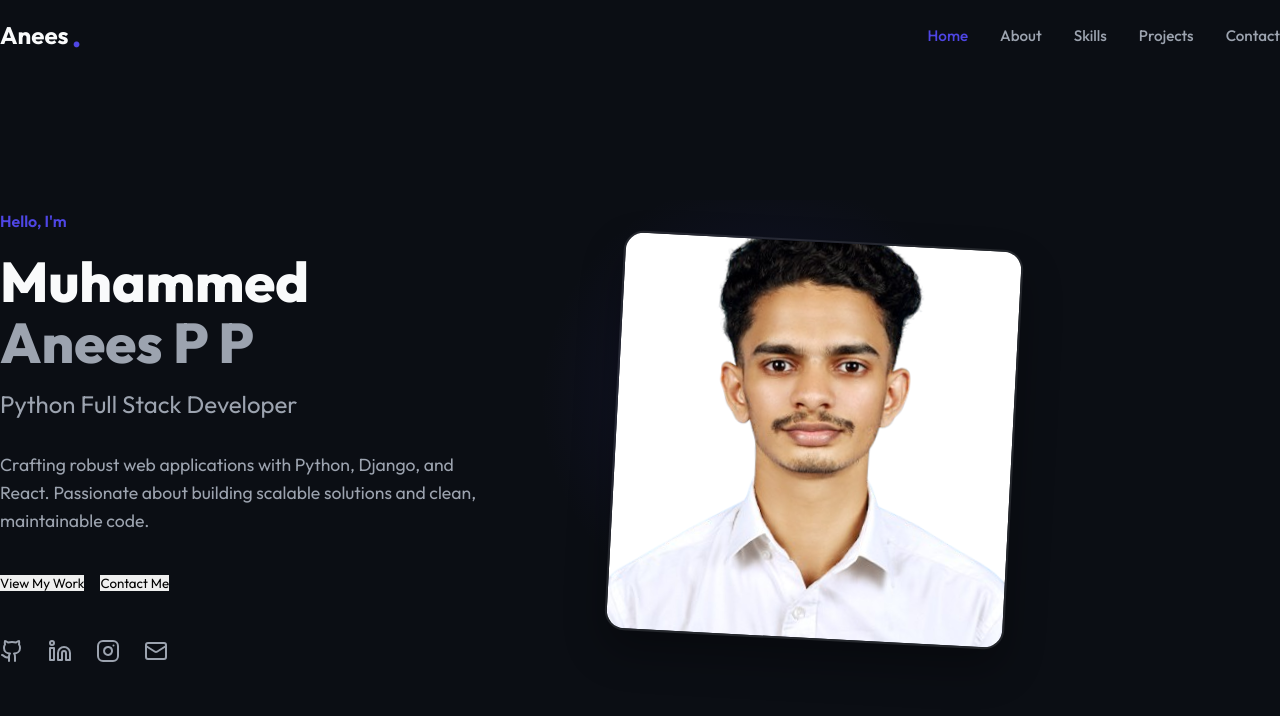
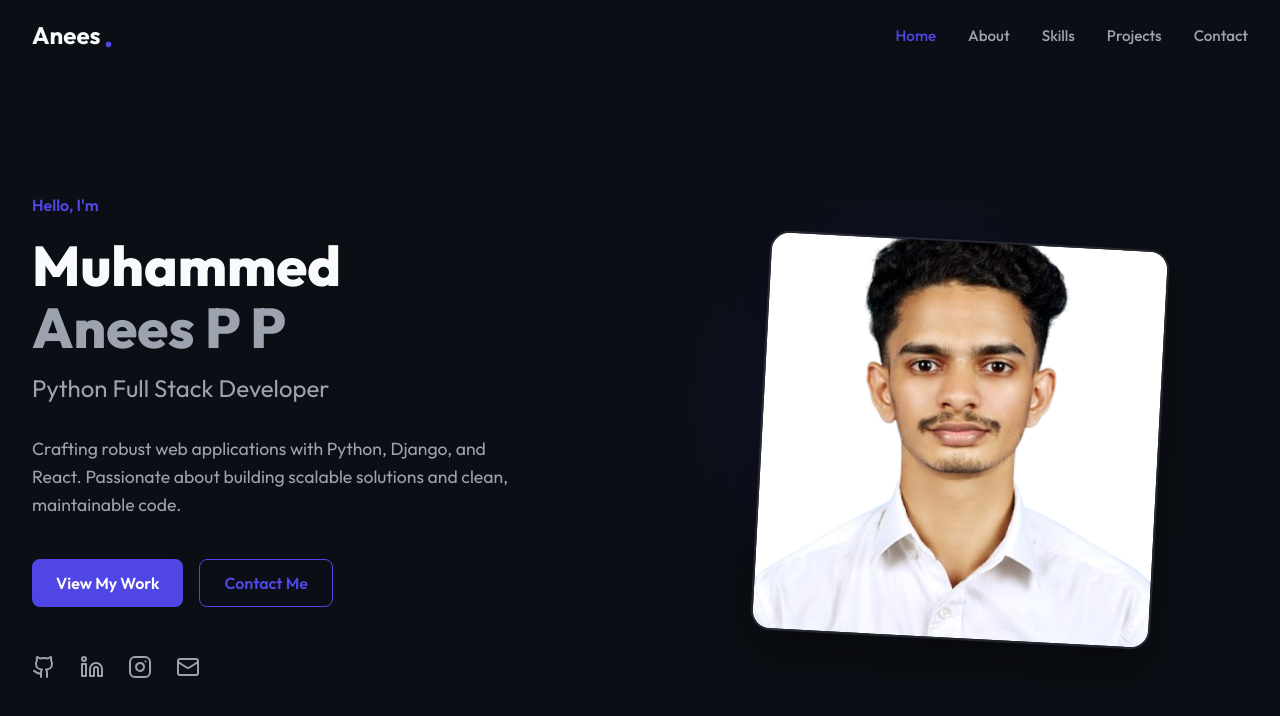
Before and after one commit to muhammed-anees-pp/Portfolio, a React (Vite) app: page / in a window 1280 px wide. Shown: the top 716 px of the page. Built offline with nearby package versions, Linux system fonts and the light colour scheme.

Commit message:
style: totally changed the global styling

```diff
--- a/index.html
+++ b/index.html
@@ -2,8 +2,10 @@
 <html lang="en">
 
 <head>
+  <meta charset="UTF-8" />
+  <link rel="icon" type="image/svg+xml" href="/logo.svg" />
   <meta name="viewport" content="width=device-width, initial-scale=1.0" />
-  <title>Anees Portfolio</title>
+  <title>Muhammed Anees P P</title>
 </head>
 
 <body>
--- a/src/App.css
+++ b/src/App.css
@@ -1,85 +1,99 @@
-@import url('https://fonts.googleapis.com/css2?family=Outfit:wght@300;400;500;600;700;800&display=swap');
-
-:root {
-    /* Dark Carbon Theme */
-    --bg-main: #0B0E14;
-    --bg-surface: #161B22;
-    --color-primary: #4F46E5;
-    --color-primary-hover: #4338ca;
-    --text-headline: #F9FAFB;
-    --text-body: #9CA3AF;
-
-    --max-width: 1200px;
-    --nav-height: 80px;
+/* Global Utilities */
+.container {
+  max-width: var(--max-width);
+  margin: 0 auto;
+  padding: 0 2rem;
+  width: 100%;
 }
 
-* {
-    margin: 0;
-    padding: 0;
-    box-sizing: border-box;
+.section {
+  padding: 6rem 0;
+  position: relative;
 }
 
-html {
-    scroll-behavior: smooth;
+.section-title {
+  font-size: 2.5rem;
+  font-weight: 700;
+  text-align: center;
+  margin-bottom: 4rem;
+  position: relative;
+  display: inline-block;
+  left: 50%;
+  transform: translateX(-50%);
 }
 
-body {
-    background-color: var(--bg-main);
-    color: var(--text-body);
-    font-family: 'Outfit', sans-serif;
-    line-height: 1.6;
-    -webkit-font-smoothing: antialiased;
-    min-height: 100vh;
+.section-title::after {
+  content: '';
+  position: absolute;
+  bottom: -15px;
+  left: 50%;
+  transform: translateX(-50%);
+  width: 60px;
+  height: 4px;
+  background: var(--color-primary);
+  border-radius: 2px;
 }
 
-h1,
-h2,
-h3,
-h4,
-h5,
-h6 {
-    color: var(--text-headline);
-    line-height: 1.2;
-    font-weight: 700;
+.card {
+  background-color: var(--bg-surface);
+  border-radius: 12px;
+  padding: 2rem;
+  border: 1px solid rgba(255, 255, 255, 0.05);
+  transition: transform 0.3s ease, border-color 0.3s ease, box-shadow 0.3s ease;
 }
 
-a {
-    text-decoration: none;
-    color: inherit;
-    transition: color 0.3s ease;
+.card:hover {
+  transform: translateY(-5px);
+  border-color: var(--color-primary);
+  box-shadow: 0 10px 30px rgba(0, 0, 0, 0.3);
 }
 
-ul {
-    list-style: none;
+.btn {
+  display: inline-flex;
+  align-items: center;
+  justify-content: center;
+  gap: 0.5rem;
+  padding: 0.8rem 1.5rem;
+  border-radius: 8px;
+  font-weight: 600;
+  font-size: 1rem;
+  transition: all 0.3s ease;
 }
 
-button {
-    font-family: 'Outfit', sans-serif;
-    cursor: pointer;
-    border: none;
-    outline: none;
+.btn-primary {
+  background-color: var(--color-primary);
+  color: white;
 }
 
-img {
-    max-width: 100%;
-    display: block;
+.btn-primary:hover {
+  background-color: var(--color-primary-hover);
+  transform: translateY(-2px);
+  box-shadow: 0 4px 12px rgba(79, 70, 229, 0.3);
 }
 
-/* Scrollbar */
-::-webkit-scrollbar {
-    width: 10px;
+.btn-outline {
+  background: transparent;
+  border: 1px solid var(--color-primary);
+  color: var(--color-primary);
 }
 
-::-webkit-scrollbar-track {
-    background: var(--bg-main);
+.btn-outline:hover {
+  background: rgba(79, 70, 229, 0.1);
 }
 
-::-webkit-scrollbar-thumb {
-    background: var(--bg-surface);
-    border-radius: 5px;
-    border: 1px solid rgba(255, 255, 255, 0.1);
+/* Animations */
+@keyframes fadeIn {
+  from {
+    opacity: 0;
+    transform: translateY(20px);
+  }
+
+  to {
+    opacity: 1;
+    transform: translateY(0);
+  }
 }
 
-::-webkit-scrollbar-thumb:hover {
-    background: var(--color-primary);
+.fade-in {
+  animation: fadeIn 0.8s ease forwards;
 }
--- a/src/index.css
+++ b/src/index.css
@@ -1,6 +1,84 @@
-/* Global CSS Reset Placeholder */
+@import url('https://fonts.googleapis.com/css2?family=outfit:wght@300;400;500;600;700;800&display=swap');
+
+:root {
+  /* Color Palette */
+  --bg-main: #0B0E14;
+  --bg-surface: #161B22;
+  --color-primary: #4F46E5;
+  --color-primary-hover: #4338CA;
+  --text-headline: #F9FAFB;
+  --text-body: #9CA3AF;
+
+  /* Spacing & Layout */
+  --max-width: 1280px;
+  --nav-height: 80px;
+
+  font-family: 'Outfit', system-ui, -apple-system, sans-serif;
+  line-height: 1.6;
+  font-weight: 400;
+
+  color-scheme: dark;
+  color: var(--text-body);
+  background-color: var(--bg-main);
+
+  font-synthesis: none;
+  text-rendering: optimizeLegibility;
+  -webkit-font-smoothing: antialiased;
+  -moz-osx-font-smoothing: grayscale;
+}
+
 * {
+  box-sizing: border-box;
   margin: 0;
   padding: 0;
-  box-sizing: border-box;
 }
+
+body {
+  margin: 0;
+  min-width: 320px;
+  min-height: 100vh;
+  background-color: var(--bg-main);
+  color: var(--text-body);
+  overflow-x: hidden;
+}
+
+h1, h2, h3, h4, h5, h6 {
+  color: var(--text-headline);
+  line-height: 1.2;
+}
+
+a {
+  color: var(--color-primary);
+  text-decoration: none;
+  transition: color 0.3s ease;
+}
+
+a:hover {
+  color: var(--color-primary-hover);
+}
+
+button {
+  cursor: pointer;
+  border: none;
+  outline: none;
+  font-family: inherit;
+}
+
+/* Scrollbar */
+::-webkit-scrollbar {
+  width: 10px;
+}
+
+::-webkit-scrollbar-track {
+  background: var(--bg-main);
+}
+
+::-webkit-scrollbar-thumb {
+  background: var(--bg-surface);
+  border-radius: 5px;
+  border: 1px solid rgba(255, 255, 255, 0.1);
+}
+
+::-webkit-scrollbar-thumb:hover {
+  background: var(--color-primary);
+}
```
Also changed, not shown: 1 other file (tests, documents, lock files or other folders).
